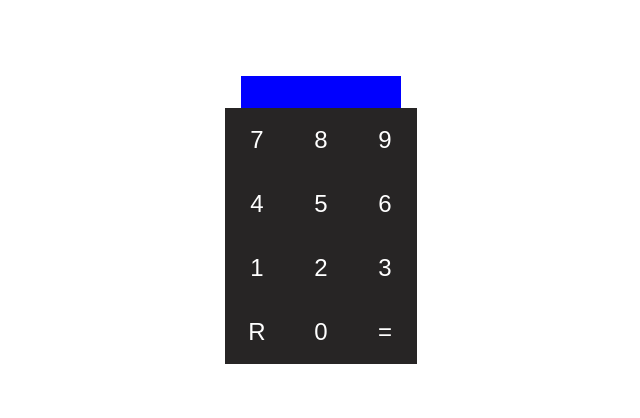
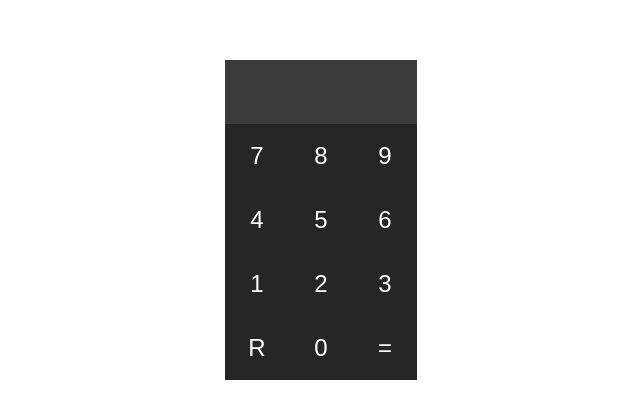
Before and after one commit to AlexandreXYZ/Calculator, a React (Vite) app in the folder client/: page / in a window 1280 px wide. Shown: the part 180-598 px from the top of the page, without its empty margins (319-959 px from the left). Built offline with nearby package versions, Linux system fonts and the light colour scheme.

Commit message:
Little changes - Key: Remove Comment - Calculator: Remove imports unlesses - Calculator Stylesheet Remove className '.test'

```diff
--- a/client/src/components/Key/index.tsx
+++ b/client/src/components/Key/index.tsx
@@ -9,7 +9,6 @@ interface props {
 
 export const Key = ({value, click, className = style.key}: props) => {
 
-	// ele só recebe o evento se este camarada da linha 12 também receber :b
 	return(
 		<button
 			type='button'
--- a/client/src/pages/Calculator/index.tsx
+++ b/client/src/pages/Calculator/index.tsx
@@ -1,7 +1,6 @@
 import style from './style.module.scss';
 import { Key } from '../../components/Key';
 import { Display } from '../../components/Display';
-import React from 'react';
 import { FormEvent } from 'react';
 
 export const Calculator = () => {
@@ -13,7 +12,7 @@ export const Calculator = () => {
 
   return(
     <div className={style.Calculator}>
-        <Display className={style.test}/>
+        <Display/>
         <div className={style.numeric}>
           <Key value='7' click={test}/>
           <Key value='8' click={test}/>
--- a/client/src/pages/Calculator/style.module.scss
+++ b/client/src/pages/Calculator/style.module.scss
@@ -13,8 +13,3 @@
   grid-template-columns: 4rem 4rem 4rem;
   grid-template-rows: 4rem 4rem 4rem;
 }
-.test{
-  width: 10rem;
-  height: 2rem;
-  background-color: blue;
-}
```
